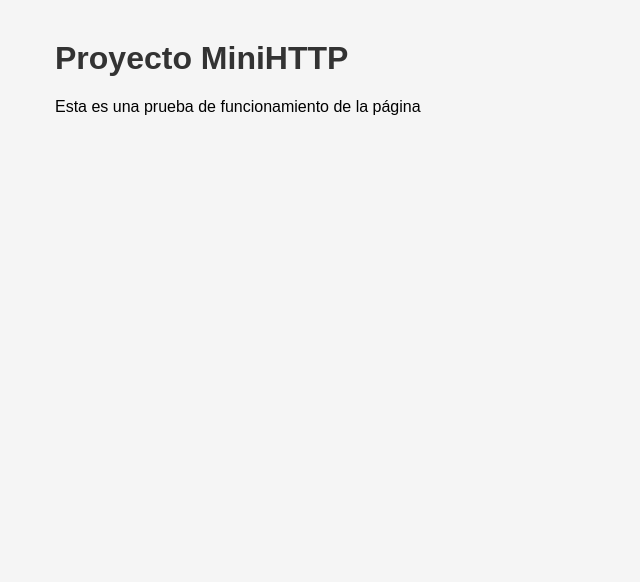
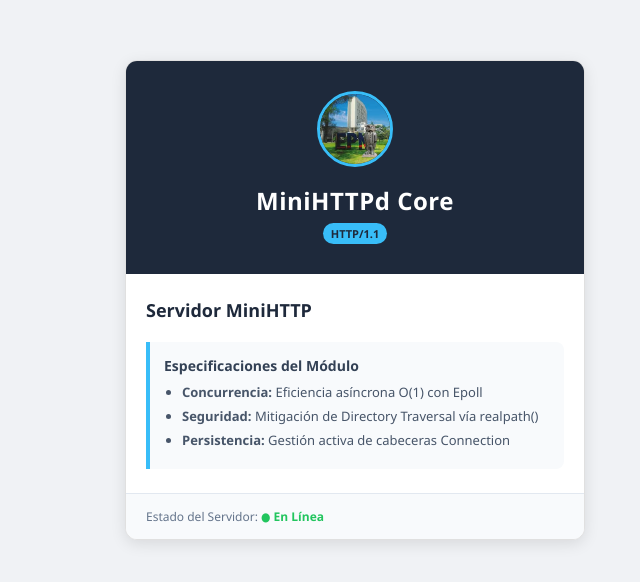
Before and after one commit to JesuaVAlc/Proyecto-MiniHTTP, a plain HTML site: page www/index.html in a window 1280 px wide. Shown: the whole page, without its empty margins (285-925 px from the left). Drawn offline with Linux system fonts and the light colour scheme.

Commit message:
:white_check_mark: Mejora README e index

```diff
--- a/www/index.html
+++ b/www/index.html
@@ -2,12 +2,35 @@
 <html lang="es">
 <head>
     <meta charset="UTF-8">
-    <title>Proyecto MiniHTTP</title>
+    <meta name="viewport" content="width=device-width, initial-scale=1.0">
+    <title>MiniHTTPd - Panel de Control</title>
     <link rel="stylesheet" href="style.css">
 </head>
 <body>
-    <h1>Proyecto MiniHTTP</h1>
-    <p>Esta es una prueba de funcionamiento de la página</p>
-    <!-- <img src="image.png" alt="logo"> -->
+    <div class="container">
+        <div class="card">
+            <div class="card-header">
+                <img src="image.jpg" alt="epn" class="card-logo">
+                <h1>MiniHTTPd Core</h1>
+                <span class="badge">HTTP/1.1</span>
+            </div>
+
+            <div class="card-body">
+                <h2>Servidor MiniHTTP</h2>
+                <div class="specs-box">
+                    <h3>Especificaciones del Módulo</h3>
+                    <ul>
+                        <li><strong>Concurrencia:</strong> Eficiencia asíncrona O(1) con Epoll</li>
+                        <li><strong>Seguridad:</strong> Mitigación de Directory Traversal vía realpath()</li>
+                        <li><strong>Persistencia:</strong> Gestión activa de cabeceras Connection</li>
+                    </ul>
+                </div>
+            </div>
+
+            <div class="card-footer">
+                <p>Estado del Servidor: <span class="status-online">● En Línea</span></p>
+            </div>
+        </div>
+    </div>
 </body>
 </html>
--- a/www/style.css
+++ b/www/style.css
@@ -1,10 +1,134 @@
+/* Configuracion General y Tipografia */
 body {
-    font-family: sans-serif;
-    max-width: 600px;
-    margin: 40px auto;
-    background: #f5f5f5;
+    font-family: 'Segoe UI', Tahoma, Geneva, Verdana, sans-serif;
+    background-color: #f0f2f5;
+    margin: 0;
+    padding: 0;
+    color: #333333;
 }
 
-h1 {
-    color: #333;
+/* Centrado del contenedor principal en la pantalla */
+.container {
+    width: 100%;
+    max-width: 500px;
+    margin: 60px auto;
+    padding: 0 20px;
+    box-sizing: border-box;
 }
+
+/* Estructura Estilo Tarjeta (Card) */
+.card {
+    background-color: #ffffff;
+    border-radius: 12px;
+    box-shadow: 0 4px 15px rgba(0, 0, 0, 0.1);
+    overflow: hidden;
+    border: 1px solid #e0e0e0;
+}
+
+/* Cabecera de la Tarjeta */
+.card-header {
+    background-color: #1e293b;
+    color: #ffffff;
+    padding: 30px 20px;
+    text-align: center;
+    position: relative;
+}
+
+.card-logo {
+    width: 70px;
+    height: 70px;
+    object-fit: cover;
+    border-radius: 50%;
+    border: 3px solid #38bdf8;
+    margin-bottom: 12px;
+}
+
+.card-header h1 {
+    margin: 0;
+    font-size: 24px;
+    font-weight: 600;
+    letter-spacing: 0.5px;
+}
+
+.badge {
+    display: inline-block;
+    background-color: #38bdf8;
+    color: #1e293b;
+    font-size: 11px;
+    font-weight: bold;
+    padding: 3px 8px;
+    border-radius: 20px;
+    margin-top: 6px;
+}
+
+/* Cuerpo de la Tarjeta */
+.card-body {
+    padding: 24px 20px;
+}
+
+.card-body h2 {
+    color: #1e293b;
+    font-size: 18px;
+    margin-top: 0;
+    margin-bottom: 12px;
+}
+
+.card-body p {
+    font-size: 14px;
+    line-height: 1.6;
+    color: #475569;
+    margin-bottom: 16px;
+}
+
+code {
+    background-color: #f1f5f9;
+    color: #0f172a;
+    padding: 2px 6px;
+    border-radius: 4px;
+    font-family: monospace;
+    font-size: 13px;
+}
+
+/* Caja interna de especificaciones */
+.specs-box {
+    background-color: #f8fafc;
+    border-left: 4px solid #38bdf8;
+    padding: 14px;
+    border-radius: 0 8px 8px 0;
+    margin-top: 20px;
+}
+
+.specs-box h3 {
+    margin: 0 0 8px 0;
+    font-size: 14px;
+    color: #334155;
+}
+
+.specs-box ul {
+    margin: 0;
+    padding-left: 18px;
+    font-size: 13px;
+    color: #475569;
+}
+
+.specs-box li {
+    margin-bottom: 6px;
+}
+
+/* Pie de la Tarjeta */
+.card-footer {
+    background-color: #f8fafc;
+    padding: 14px 20px;
+    border-top: 1px solid #e2e8f0;
+    font-size: 12px;
+    color: #64748b;
+}
+
+.card-footer p {
+    margin: 0;
+}
+
+.status-online {
+    color: #22c55e;
+    font-weight: bold;
+}
```
Also changed, not shown: www/image.jpg (added), 3 other files.
